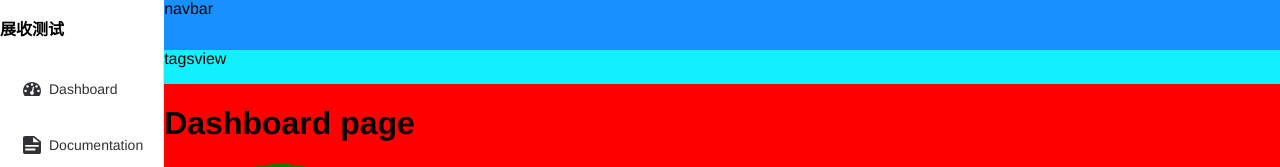
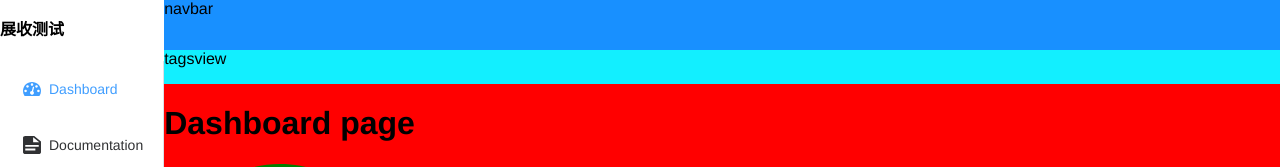
Before and after one commit to eileenyuling/vue3-ts-elementPlus-pinia, a Vue app: page /dashboard in a window 1280 px wide. Shown: the top 167 px of the page. Built offline with nearby package versions, Linux system fonts and the light colour scheme.

Commit message:
feat: 路由菜单 meta 支持 activeMenu 属性

```diff
--- a/src/layout/components/Sidebar/SidebarItem.vue
+++ b/src/layout/components/Sidebar/SidebarItem.vue
@@ -115,5 +115,5 @@ const resolvePath = (childPath: string) => {
 
 const alwaysShowRootMenu = computed(
   () => props.item.meta && props.item.meta.alwaysShow
-);
+)
 </script>
--- a/src/layout/components/Sidebar/index.vue
+++ b/src/layout/components/Sidebar/index.vue
@@ -25,7 +25,17 @@ import SidebarItem from './SidebarItem.vue'
 
 // 导入路由表
 import { routes } from '@/router'
+
+const route = useRoute()
 // 渲染路由
 const menuRoutes = computed(() => routes)
 const isCollapse = ref(false)
+
+const activeMenu = computed(() => {
+  const { path, meta } = route;
+  if (meta.activeMenu) {
+    return meta.activeMenu;
+  }
+  return path;
+});
 </script>
--- a/src/router/index.ts
+++ b/src/router/index.ts
@@ -17,7 +17,7 @@ export const asyncRoutes: Array<RouteRecordRaw> = [
           ),
         meta: {
           title: 'Documentation',
-          icon: 'documentation',
+          icon: 'documentation'
           // hidden: true
         }
       }
@@ -58,7 +58,7 @@ export const asyncRoutes: Array<RouteRecordRaw> = [
           title: 'Menu Management',
           icon: 'list'
         }
-      },
+      }
       // {
       //   path: 'role',
       //   component: () =>
```
